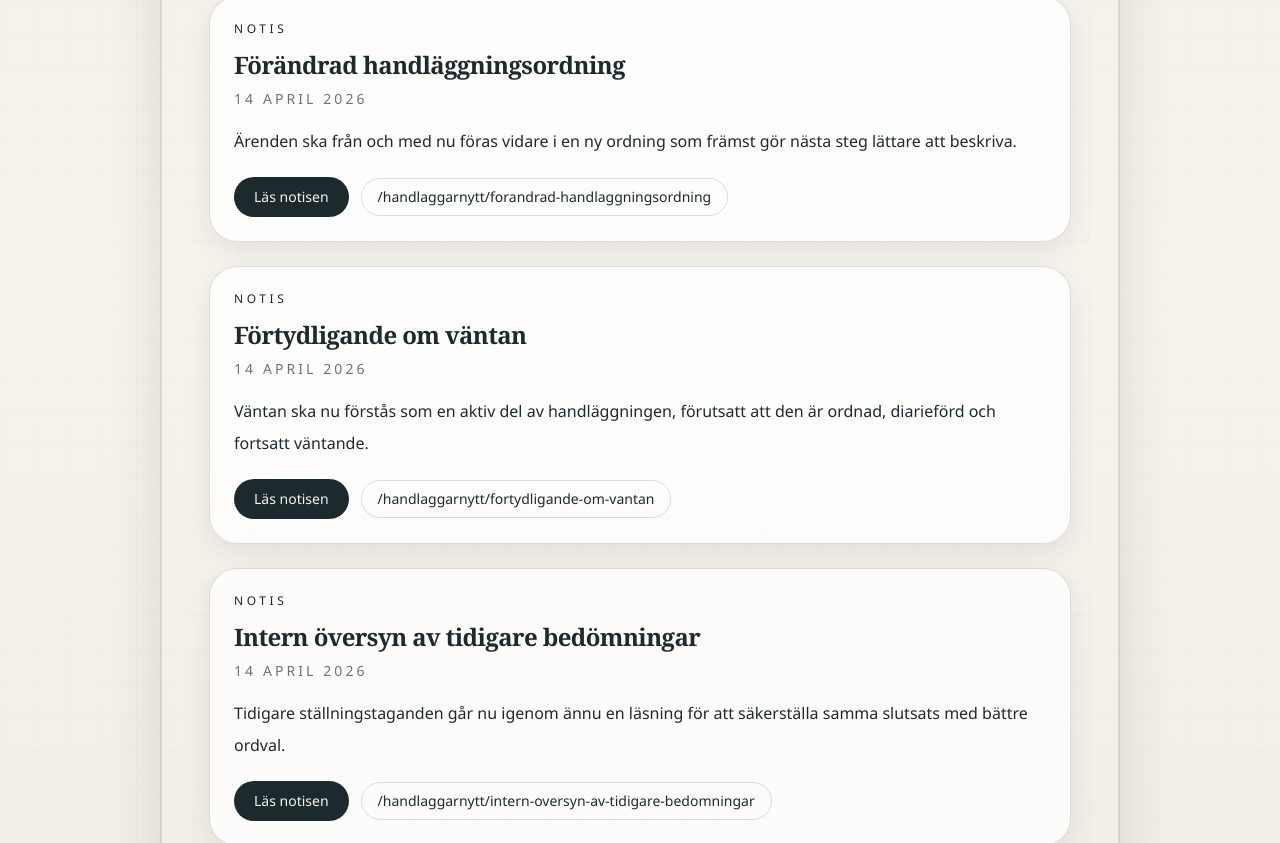
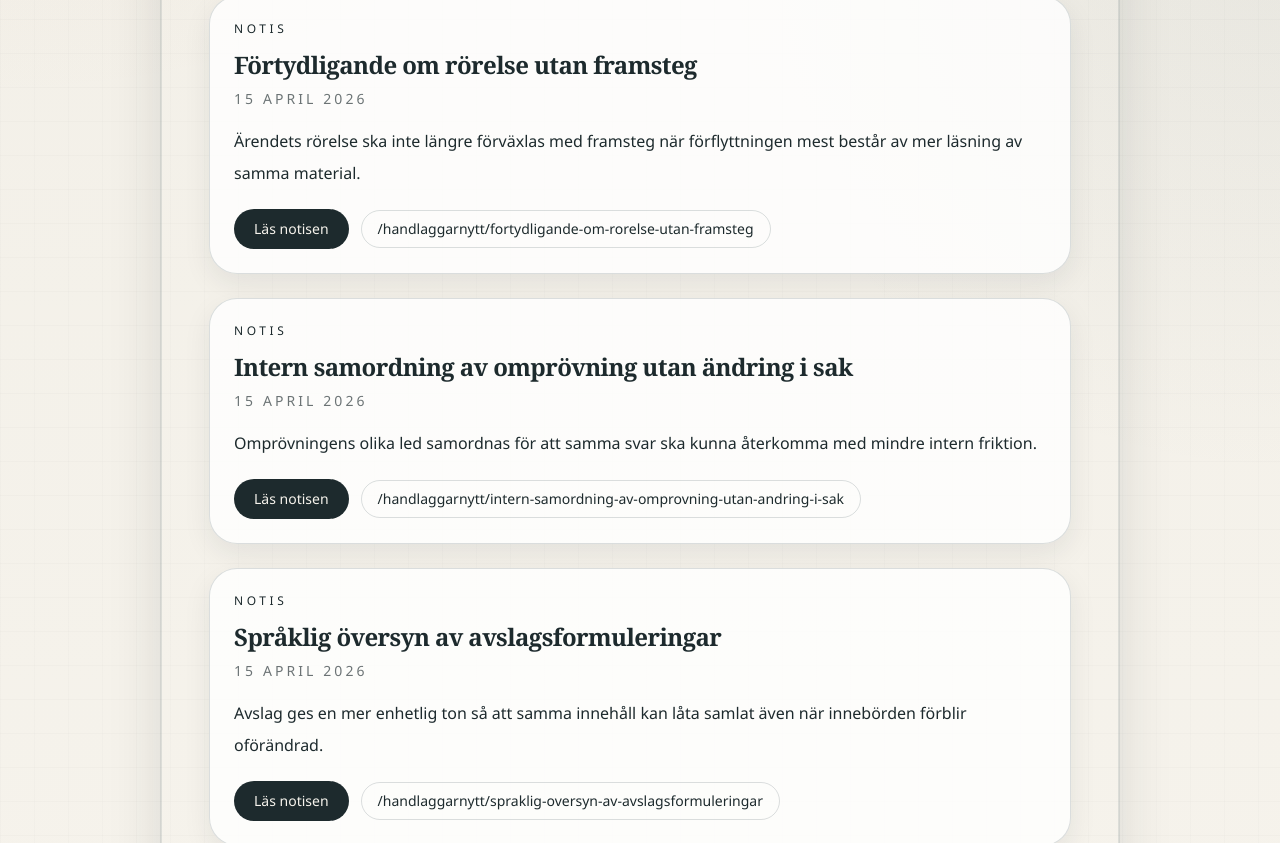
Before and after one commit to uppsala018/fornedringskassan, a Next.js app: page /handlaggarnytt in a window 1280 px wide. Shown: the part 800-1643 px from the top of the page. Built offline with nearby package versions, Linux system fonts and the light colour scheme.

Commit message:
Add more Handlaggarnytt notices

```diff
--- a/app/handlaggarnytt/page.tsx
+++ b/app/handlaggarnytt/page.tsx
@@ -26,6 +26,8 @@ export const metadata: Metadata = {
 };
 
 export default function HandlaggarnyttPage() {
+  const posts = [...handlaggarnyttPosts].reverse();
+
   return (
     <PageShell
       title="Handläggarnytt"
@@ -44,7 +46,7 @@ export default function HandlaggarnyttPage() {
       </section>
 
       <section className="grid gap-6">
-        {handlaggarnyttPosts.map((post) => (
+        {posts.map((post) => (
           <article key={post.slug} className="institution-card p-6">
             <p className="text-xs uppercase tracking-[0.3em] text-ink/72">Notis</p>
             <h2 className="mt-3 text-balance font-display text-2xl font-semibold tracking-tight text-ink">
--- a/app/handlaggarnytt/posts.ts
+++ b/app/handlaggarnytt/posts.ts
@@ -104,6 +104,156 @@ export const handlaggarnyttPosts: HandlaggarnyttPost[] = [
       },
     ],
   },
+  {
+    slug: "tillfallig-justering-av-vantan",
+    title: "Tillfällig justering av väntan",
+    summary:
+      "Väntetiden får en ny innebörd under en period som främst påverkar hur länge samma fråga kan fortsätta vara öppen.",
+    intro:
+      "En tillfällig anpassning av väntans roll i ärendeflödet, så att stillheten lättare kan beskrivas som fortsatt ordnad behandling.",
+    route: "/handlaggarnytt/tillfallig-justering-av-vantan",
+    published: "15 april 2026",
+    metadataTitle: "Tillfällig justering av väntan | Handläggarnytt",
+    metadataDescription:
+      "En kort notis om att väntetiden tillfälligt får en ny innebörd utan att ärendets riktning blir tydligare.",
+    sections: [
+      {
+        heading: "Vad justeras?",
+        body:
+          "Väntan får nu ingå tydligare i den formella beskrivningen av ärendet, vilket gör att stillhet kan redovisas som ett steg i sig.",
+      },
+      {
+        heading: "Hur länge?",
+        body:
+          "Tills vidare eller tills nästa rutin behöver samma väntan i något mer förklarande språk.",
+      },
+      {
+        heading: "Vad märks utåt?",
+        body:
+          "Främst att samma ärende kan ligga kvar längre utan att det behöver låta mer stillastående än tidigare.",
+      },
+    ],
+  },
+  {
+    slug: "fornyad-ordning-for-kompletterande-underlag",
+    title: "Förnyad ordning för kompletterande underlag",
+    summary:
+      "Kompletteringar ska nu lämnas, läsas och återföras i en ny följd som främst gör nästa begäran lättare att formulera.",
+    intro:
+      "En översyn av hur kompletterande handlingar hanteras när de redan en gång behövts men ändå inte riktigt räckt till.",
+    route: "/handlaggarnytt/fornyad-ordning-for-kompletterande-underlag",
+    published: "15 april 2026",
+    metadataTitle: "Förnyad ordning för kompletterande underlag | Handläggarnytt",
+    metadataDescription:
+      "En notis om att kompletterande underlag nu hanteras i ny ordning utan att underlaget blir mindre ofullständigt.",
+    sections: [
+      {
+        heading: "Ny följd",
+        body:
+          "Inkomna handlingar får nu läsas i en ordning som bättre motsvarar den väntan som redan uppstått runt dem.",
+      },
+      {
+        heading: "Intern effekt",
+        body:
+          "Handläggningen blir lättare att beskriva som pågående även när samma komplettering efterfrågas igen.",
+      },
+      {
+        heading: "För den som lämnar in",
+        body:
+          "Det räcker oftast att sända in det som redan sändes in, men nu med en något tydligare rubrik.",
+      },
+    ],
+  },
+  {
+    slug: "spraklig-oversyn-av-avslagsformuleringar",
+    title: "Språklig översyn av avslagsformuleringar",
+    summary:
+      "Avslag ges en mer enhetlig ton så att samma innehåll kan låta samlat även när innebörden förblir oförändrad.",
+    intro:
+      "En intern genomgång av hur nej kan formuleras med bättre marginaler, lugnare rytm och samma riktning som tidigare.",
+    route: "/handlaggarnytt/spraklig-oversyn-av-avslagsformuleringar",
+    published: "15 april 2026",
+    metadataTitle: "Språklig översyn av avslagsformuleringar | Handläggarnytt",
+    metadataDescription:
+      "En kort bulletin om att avslagsformuleringar ses över för att låta tydligare utan att bli mindre avslagslika.",
+    sections: [
+      {
+        heading: "Vad ses över?",
+        body:
+          "Främst formuleringar som redan säger nej men som kan säga det med mindre friktion och något större självförtroende.",
+      },
+      {
+        heading: "Varför nu?",
+        body:
+          "För att systemet ska låta mer samlat när det återkommer till samma slutsats i mer vårdad form.",
+      },
+      {
+        heading: "Vad förändras inte?",
+        body:
+          "Innehållet i nej:et. Det förblir nej, men med bättre rytm och färre onödiga ursäkter.",
+      },
+    ],
+  },
+  {
+    slug: "intern-samordning-av-omprovning-utan-andring-i-sak",
+    title: "Intern samordning av omprövning utan ändring i sak",
+    summary:
+      "Omprövningens olika led samordnas för att samma svar ska kunna återkomma med mindre intern friktion.",
+    intro:
+      "En samordning av den process där ett ärende kan omprövas flera gånger utan att dess riktning behöver ändras.",
+    route: "/handlaggarnytt/intern-samordning-av-omprovning-utan-andring-i-sak",
+    published: "15 april 2026",
+    metadataTitle: "Intern samordning av omprövning utan ändring i sak | Handläggarnytt",
+    metadataDescription:
+      "En notis om att omprövning utan ändring i sak nu samordnas tydligare mellan interna led.",
+    sections: [
+      {
+        heading: "Vad samordnas?",
+        body:
+          "Det som redan lett till samma slutsats får nu en gemensam ordning så att nästa omgång kan låta mer strukturerad.",
+      },
+      {
+        heading: "Hur märks det?",
+        body:
+          "Som en jämnare fördelning av samma beslut mellan de led som annars skulle ha beskrivit det i lite olika tonläge.",
+      },
+      {
+        heading: "Praktisk följd",
+        body:
+          "Omprövning kan fortsätta ske utan att ändring i sak behöver uppstå bara för att processen blivit mer samordnad.",
+      },
+    ],
+  },
+  {
+    slug: "fortydligande-om-rorelse-utan-framsteg",
+    title: "Förtydligande om rörelse utan framsteg",
+    summary:
+      "Ärendets rörelse ska inte längre förväxlas med framsteg när förflyttningen mest består av mer läsning av samma material.",
+    intro:
+      "Ett klargörande om när rörelse i ett ärende är just rörelse och inte nödvändigtvis något som leder någonstans.",
+    route: "/handlaggarnytt/fortydligande-om-rorelse-utan-framsteg",
+    published: "15 april 2026",
+    metadataTitle: "Förtydligande om rörelse utan framsteg | Handläggarnytt",
+    metadataDescription:
+      "En kort notis om att intern rörelse i ärenden inte alltid ska tolkas som framsteg.",
+    sections: [
+      {
+        heading: "Vad avses?",
+        body:
+          "Att ett ärende kan passera fler led, få ny placering eller ny rubrik utan att dess riktning blir nämnvärt annorlunda.",
+      },
+      {
+        heading: "Varför förtydligas detta?",
+        body:
+          "För att den som följer flödet inte ska behöva tro att varje förflyttning betyder mer än den faktiskt gör.",
+      },
+      {
+        heading: "Nästa läsning",
+        body:
+          "Kommer troligen att bekräfta att rörelsen fortsätter, men utan att hastigheten ska misstolkas som löst problem.",
+      },
+    ],
+  },
 ];
 
 export function getHandlaggarnyttPost(slug: string) {
--- a/app/sitemap.ts
+++ b/app/sitemap.ts
@@ -1,4 +1,6 @@
 import type { MetadataRoute } from "next";
+
+import { handlaggarnyttPosts } from "./handlaggarnytt/posts";
 
 const routes = [
   "/",
@@ -19,7 +21,9 @@ const routes = [
 ] as const;
 
 export default function sitemap(): MetadataRoute.Sitemap {
-  return routes.map((route) => ({
+  const archiveRoutes = handlaggarnyttPosts.map((post) => post.route);
+
+  return [...routes, ...archiveRoutes].map((route) => ({
     url: `https://fornedringskassan.vercel.app${route}`,
     lastModified: new Date(),
     changeFrequency: route === "/" ? "weekly" : "monthly",
```
